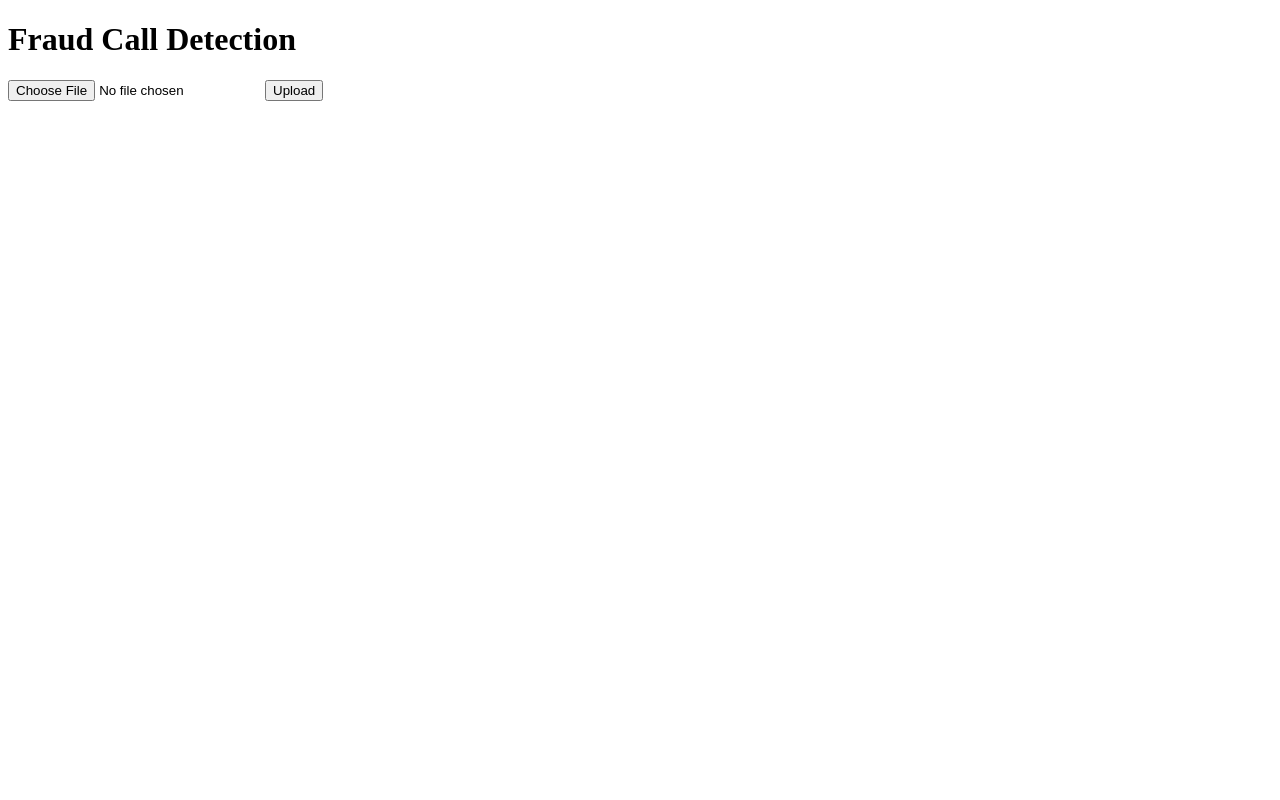
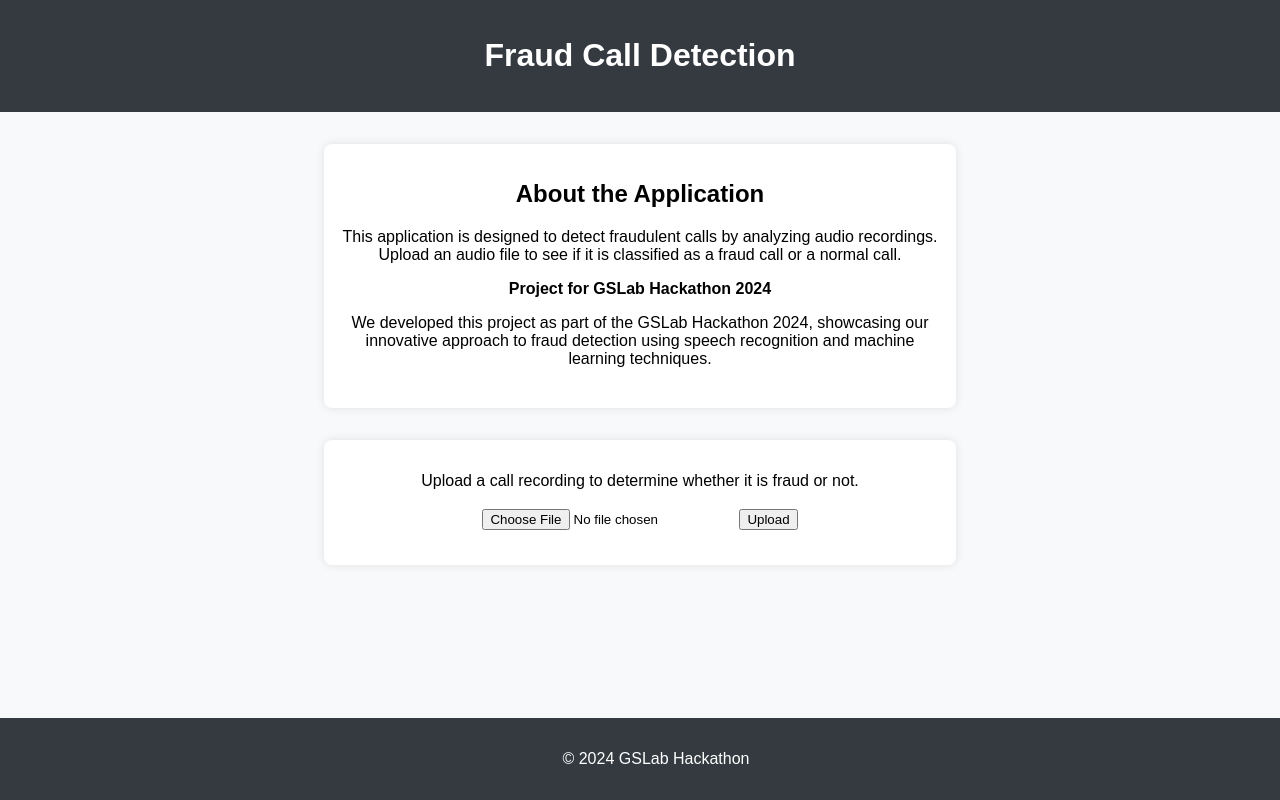
Before and after one commit to shekhar-patil/fraud-call-detection, a Flask app: page / in a window 1280 px wide. Run offline with Flask 2, Linux system fonts and the light colour scheme; parts of the project's set-up code (start-up, migrations or seed data) failed here and were passed over.

Commit message:
Add CSS file and make UI changes

```diff
--- /dev/null
+++ b/app/static/main.css
@@ -0,0 +1,50 @@
+body {
+    font-family: Arial, sans-serif;
+    margin: 0;
+    padding: 0;
+    background-color: #f8f9fa;
+}
+.navbar {
+    background-color: #343a40;
+    padding: 1rem;
+    color: white;
+    text-align: center;
+}
+.container {
+    max-width: 600px;
+    margin: 2rem auto;
+    padding: 1rem;
+    background-color: white;
+    box-shadow: 0 0 10px rgba(0, 0, 0, 0.1);
+    border-radius: 8px;
+    text-align: center;
+}
+.footer {
+    background-color: #343a40;
+    color: white;
+    text-align: center;
+    padding: 1rem;
+    position: fixed;
+    bottom: 0;
+    width: 100%;
+}
+.result {
+    padding: 0.5rem;
+    border-radius: 4px;
+    margin-top: 1rem;
+    font-weight: bold;
+}
+.fraud {
+    background-color: #f8d7da;
+    color: #721c24;
+}
+.normal {
+    background-color: #d4edda;
+    color: #155724;
+}
+.description {
+    margin-bottom: 1.5rem;
+}
+table {
+    margin: 0 auto;
+}
--- a/app/templates/index.html
+++ b/app/templates/index.html
@@ -1,16 +1,39 @@
 <!DOCTYPE html>
 <html>
     <head>
-    <title>Fraud Call Detection</title>
+        <title>Fraud Call Detection - GSLab Hackathon 2024</title>
+        <link rel="stylesheet" type="text/css" href="static/main.css">
     </head>
     <body>
+        <div class="navbar">
             <h1>Fraud Call Detection</h1>
+        </div>
+
+        <div class="container">
+            <div class="description">
+                <h2>About the Application</h2>
+                <p>This application is designed to detect fraudulent calls by analyzing audio recordings. Upload an audio file to see if it is classified as a fraud call or a normal call.</p>
+                <p><strong>Project for GSLab Hackathon 2024</strong></p>
+                <p>We developed this project as part of the GSLab Hackathon 2024, showcasing our innovative approach to fraud detection using speech recognition and machine learning techniques.</p>
+            </div>
+        </div>
+
+        <div class="container">
             <form id="uploadForm" enctype="multipart/form-data">
-    <input type="file" name="audio" accept="audio/*" required />
-    <button type="submit">Upload</button>
+                <p>Upload a call recording to determine whether it is fraud or not.</p>
+                <table>
+                    <tr>
+                        <td><input type="file" name="audio" accept="audio/*" required /></td>
+                        <td><button type="submit">Upload</button></td>
+                    </tr>
+                </table>
             </form>
             <p id="result"></p>
+        </div>
 
+        <div class="footer">
+            <p>&copy; 2024 GSLab Hackathon</p>
+        </div>
         <script>
             document.getElementById('uploadForm').onsubmit = async function(e) {
                 e.preventDefault();
@@ -20,10 +43,17 @@
                     body: formData
                 });
                 let result = await response.json();
+                let resultElement = document.getElementById('result');
                 if (result.error) {
-            document.getElementById('result').innerHTML = result.error;
+                    resultElement.innerHTML = result.error;
+                    resultElement.className = 'result';
                 } else {
-            document.getElementById('result').innerHTML = `Text: ${result.text} <br> Prediction: ${result.prediction}`;
+                    resultElement.innerHTML = `Text: ${result.text} <br> Prediction: ${result.prediction}`;
+                    if (result.prediction === 'fraud') {
+                        resultElement.className = 'result fraud';
+                    } else {
+                        resultElement.className = 'result normal';
+                    }
                 }
             };
         </script>
```
Also changed, not shown: app/routes/main.py (line endings or trailing spaces), 1 other file. Lines whose indentation alone changed are shown as unchanged.
